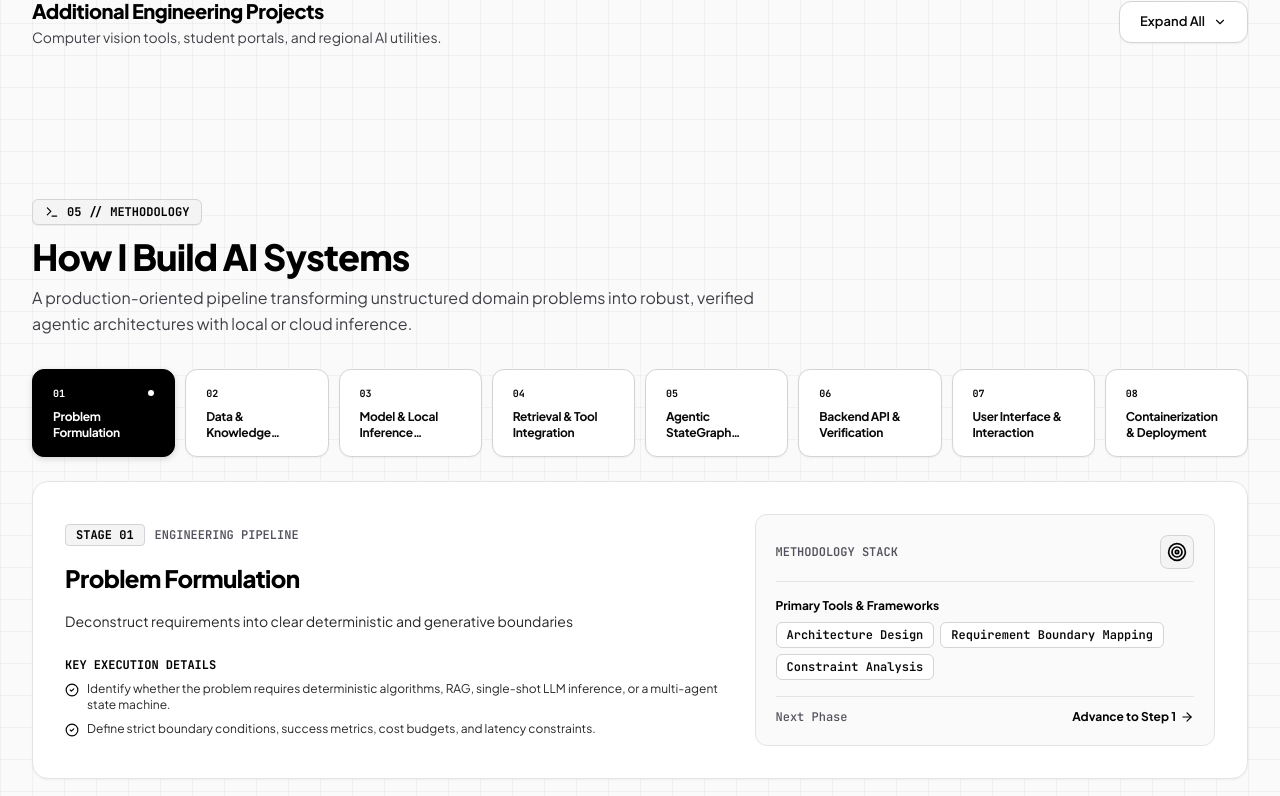
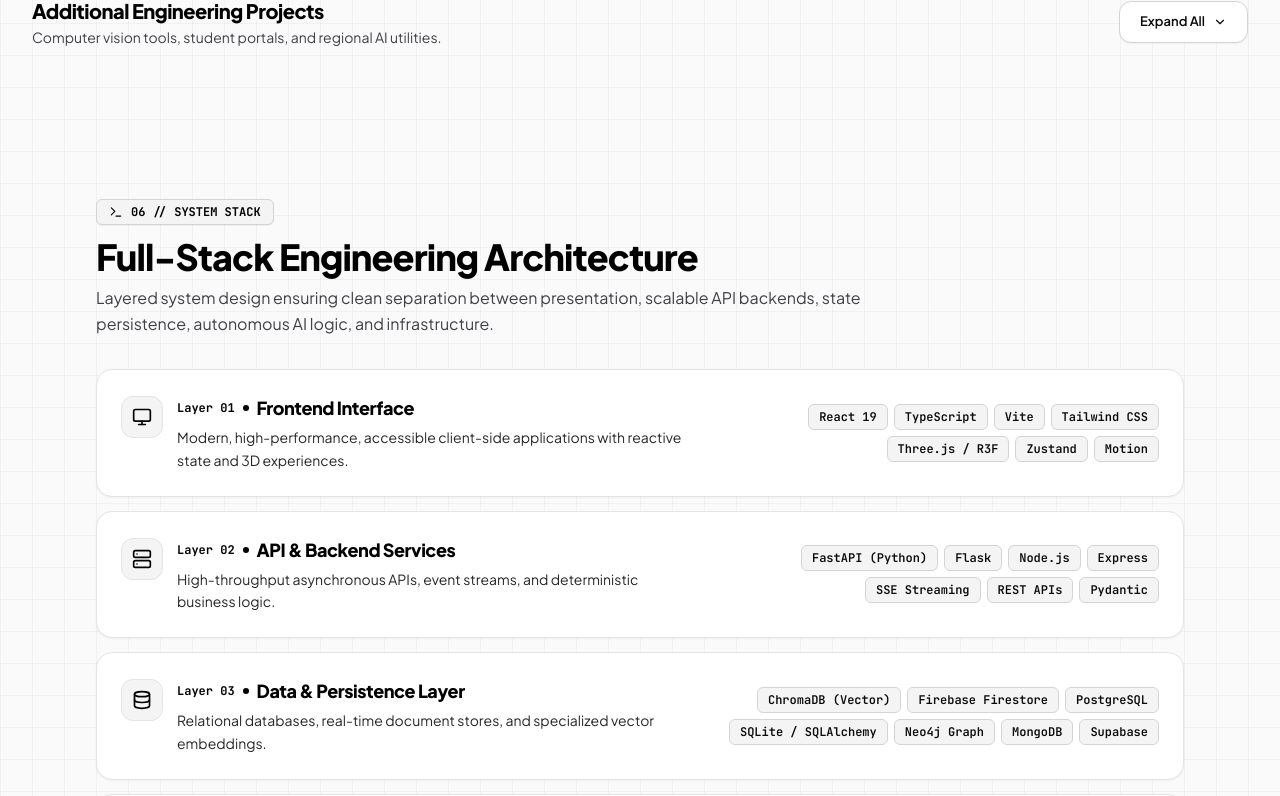
Before and after one commit to 123bruke/portfolio_final, a React (Vite) app: page / in a window 1280 px wide. Shown: the part 9353-10149 px from the top of the page. Built offline with nearby package versions, Linux system fonts and the light colour scheme.

Commit message:
Update portfolio features

```diff
--- a/src/App.tsx
+++ b/src/App.tsx
@@ -5,7 +5,6 @@
 import JourneyTimeline from './components/JourneyTimeline';
 import SkillsSection from './components/SkillsSection';
 import FeaturedProjects from './components/FeaturedProjects';
-import AiEngineeringProcess from './components/AiEngineeringProcess';
 import FullStackArchitecture from './components/FullStackArchitecture';
 import ProblemSolver from './components/ProblemSolver';
 import ExperienceSection from './components/ExperienceSection';
@@ -51,9 +50,6 @@
 
         {/* Featured Projects Bento Grid with Interactive Architecture & Search */}
         <FeaturedProjects onSelectProject={(p) => setSelectedProject(p)} />
-
-        {/* How I Build AI Systems (Methodology Grid) */}
-        <AiEngineeringProcess />
 
         {/* Full-Stack Layered Architecture Grid */}
         <FullStackArchitecture />
```
